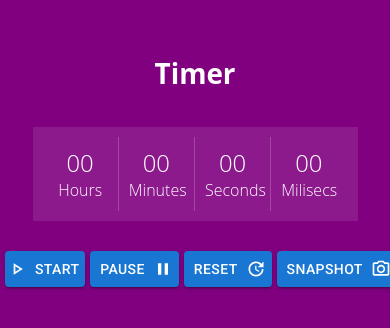
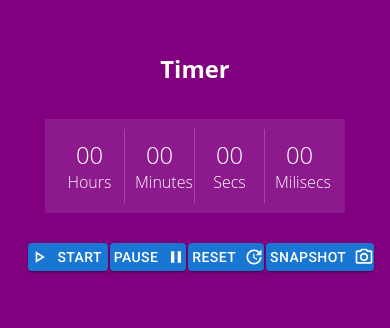
Before and after one commit to qStentyq/react-timer, a React (Vite) app: page / in a window 390 px wide. Shown: the part 154-482 px from the top of the page. Built offline with nearby package versions, Linux system fonts and the light colour scheme.

Commit message:
test_mobile_fix

```diff
--- a/src/components/Timer/Timer/Timer.css
+++ b/src/components/Timer/Timer/Timer.css
@@ -21,7 +21,7 @@ body {
 }
 
 .header {
-    font-size: calc(20px + 2vmin);
+    font-size: calc(16px + 2vmin);
     line-height: 2;
     text-transform: capitalize;
 }
@@ -88,15 +88,16 @@ body {
     .buttons {
         /* flex-direction: column;
         align-items: center; */
-        gap: 5px;
+        gap: 2px;
         width: 100%;
         margin-left: 12px;
     }
     .buttons button {
-        padding: 6px 10px;
+        padding: 4px 4px;
+        line-height: 1;
     }
 
     .timer {
-        width: 325px;
+        width: 300px;
     }
 }
--- a/src/components/Timer/Timer/Timer.tsx
+++ b/src/components/Timer/Timer/Timer.tsx
@@ -75,7 +75,7 @@ const Timer = () => {
                 <div className='col-4'>
                     <div className='box'>
                         <p id='minute'>{seconds < 10 ? "0" + seconds : seconds}</p>
-                        <span className='text'>Seconds</span>
+                        <span className='text'>Secs</span>
                     </div>
                 </div>
                 <div className='col-4'>
--- a/src/components/TimerSnap/TimerSnap.tsx
+++ b/src/components/TimerSnap/TimerSnap.tsx
@@ -25,7 +25,7 @@ const TimerSnap: React.FC<TimerSnapProps> = ({ hours, minutes, seconds, milisecs
                 <div className='col-4'>
                     <div className='box'>
                         <p id='minute'>{seconds < 10 ? "0" + seconds : seconds}</p>
-                        <span className='text'>Seconds</span>
+                        <span className='text'>Secs</span>
                     </div>
                 </div>
                 <div className='col-4'>
```
